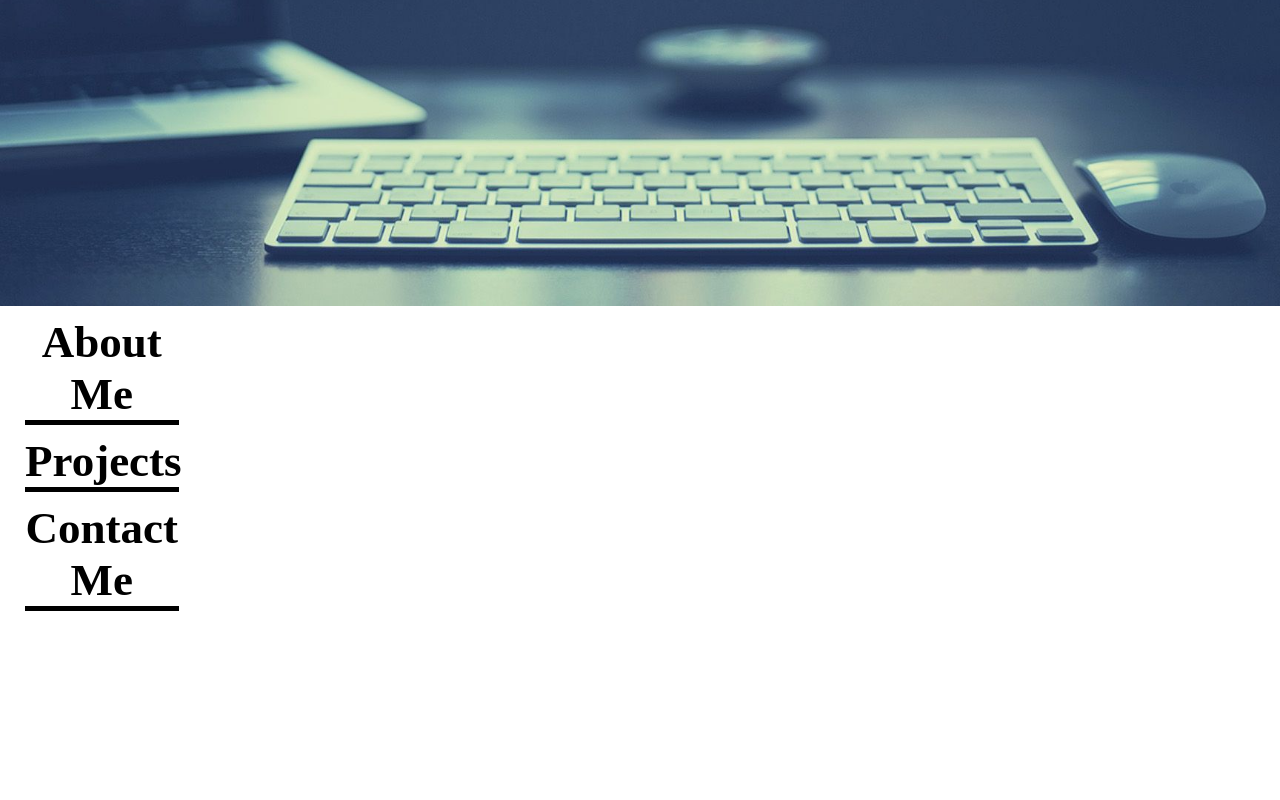
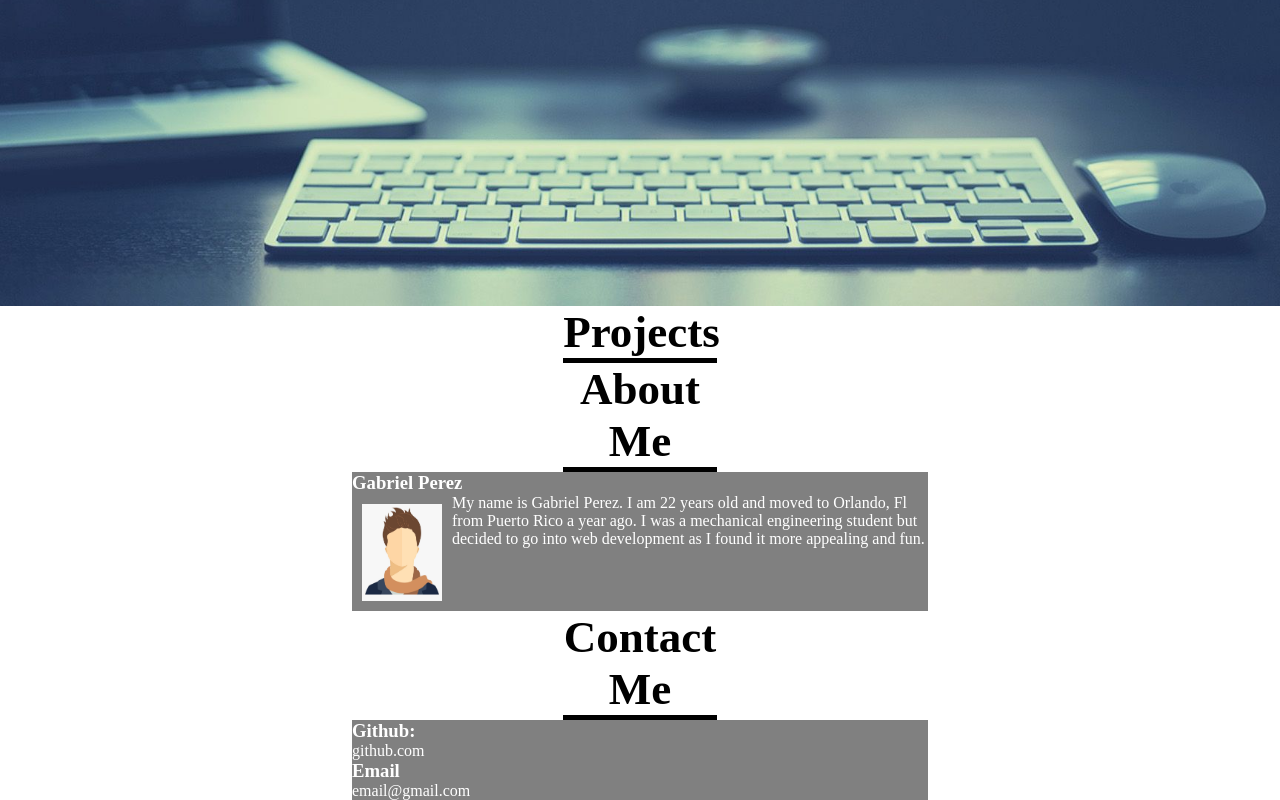
Before and after one commit to gabriel-perez1/Gabriel-Perez, a plain HTML site: page index.html in a window 1280 px wide. Shown: the part 580-1380 px from the top of the page. Before the commit the page ends 1191 px from the top, so only its background shows below. Drawn offline with Linux system fonts and the light colour scheme.

```diff
--- a/assets/style.css
+++ b/assets/style.css
@@ -5,7 +5,6 @@
 }
 
 body {
-	color: #6495ed;
 	font-family:'Times New Roman', Times, serif;
 	size: 100%;
 }
@@ -78,11 +77,34 @@
 	font-size: 35px;
 }
 
+.flex-column {
+	width: 100%;
+	margin: 0 auto;
+	display: flex;
+	flex-wrap: wrap;
+	justify-content: space-around;
+}
+
 .section-title {
 	font-size: 45px;
 	border-bottom: 5px solid;
 	color: black;
 	text-align: center;
-	margin: 10px 25px auto;
+	margin: auto;
 	width: 12%;
 }
+
+.section-info {
+	width: 45%;
+	margin: auto;
+	display: flex;
+	flex: 0 0 100%;
+	background: grey;
+	color: white;
+}
+
+.bio img {
+	float: left;
+	width: 100px;
+	padding: 10px;
+}
--- a/index.html
+++ b/index.html
@@ -46,36 +46,53 @@
 
 		<!--main content starts-->
 		<main>
+
+			<!--"projects" section starts-->
+			<section id="projects">
+				<h2 class="section-title">
+					Projects
+				</h2>
+			</section>
+			<!--"projects" section ends-->
+
+			<div class="flex-column">
+
 				<!--"about me" section-->
 				<section id="about-me">
-				<div class="flex-row">
 					<h2 class="section-title">
 						About Me
 					</h2>
+					<div class="section-info">
+						<article class="bio">
+							<h3>Gabriel Perez</h3>
+							<img src="./assets/images/avatar.jpg" alt="avatar headshot" />
+							<p>
+								My name is Gabriel Perez. I am 22 years old and moved to Orlando, Fl from Puerto Rico a year ago.
+								I was a mechanical engineering student but decided to go into web development as I found it more appealing and fun.
+							</p>
+						</article>
 					</div>
 				</section>
+			</div>
 			<!--"about me section" ends-->
-
-			<!--"projects" section starts-->
-			<section id="projects">
-				<div class="flex-row">
-					<h2 class="section-title">
-						Projects
-					</h2>
-				</div>
-			</section>
-			<!--"projects" section ends-->
 
 			<!--"contact me" sections-->
 			<section id="contact-me">
-				<div class="flex-row">
 				<h2 class="section-title">
 					Contact Me
 				</h2>
+				<div class="section-info">
+					<div class="contact-info">
+						<h3>Github:</h3>
+						<p>github.com</p>
+						<h3>Email</h3>
+						<p>email@gmail.com</p>
+					</div>
 				</div>
 			</section>
 			<!--"contact me" section ends-->
 
+		</div>
 	</main>
 	<!--main content ends-->
 
```
Also changed, not shown: assets/images/avatar.jpg (added), 1 other file. Lines whose indentation alone changed are shown as unchanged.
